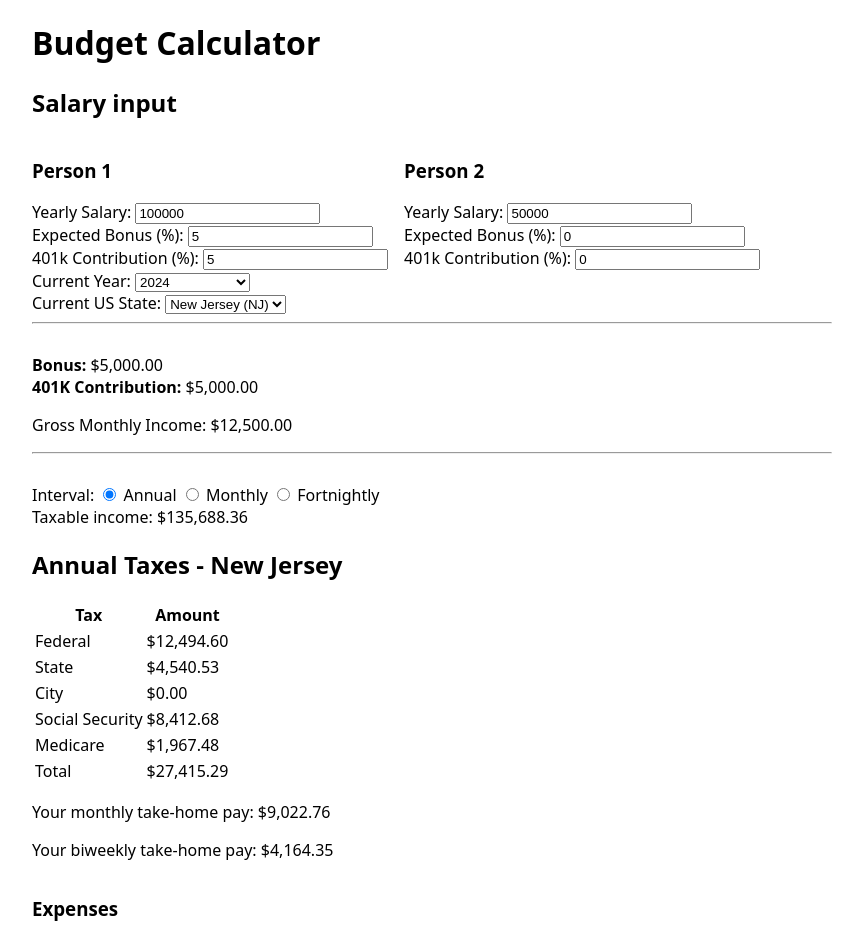
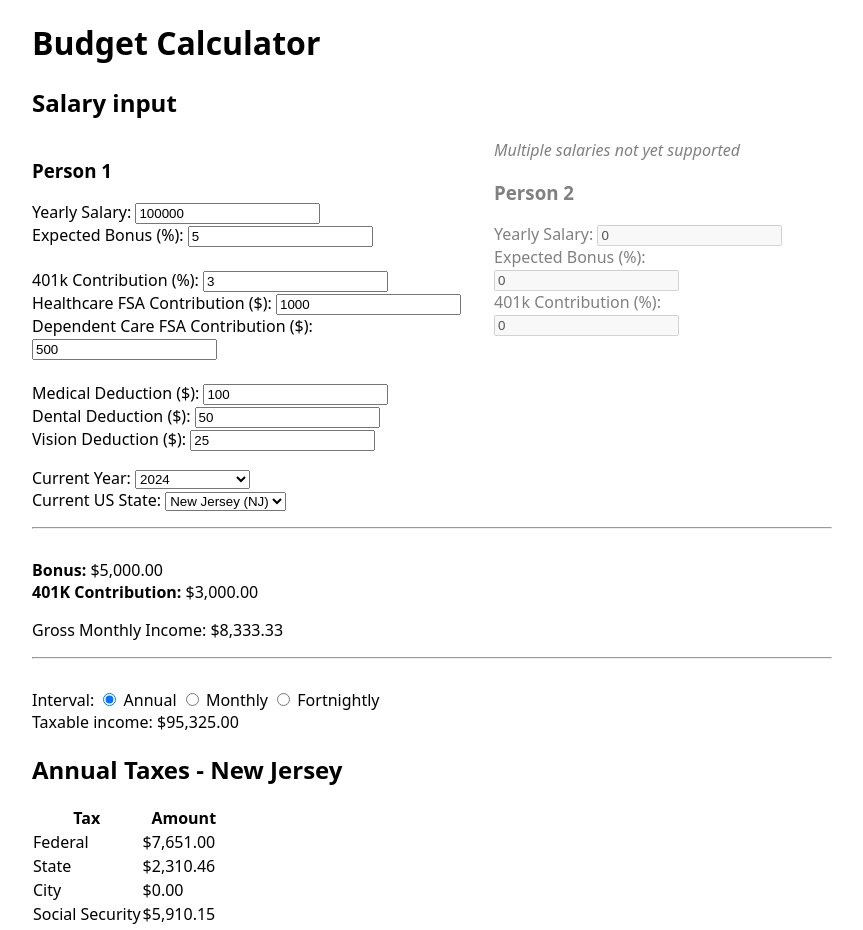
Before and after one commit to rafistrauss/budget, a SvelteKit app: page / in a window 1280 px wide. Shown: the top 930 px of the page, without its empty margins (208-1071 px from the left). Built offline with nearby package versions, Linux system fonts and the light colour scheme.

Commit message:
Allow configuring medical, dental, and vision

```diff
--- a/src/lib/TaxesByState.svelte
+++ b/src/lib/TaxesByState.svelte
@@ -10,7 +10,7 @@
 	} from '$lib';
 	import TaxesDisplay from './TaxesDisplay.svelte';
 
-	export let currentYear = "2023",
+	export let currentYear = '2023',
 		currentState = 'New York',
 		taxableIncome,
 		/** @type {number} */
@@ -27,8 +27,13 @@
 		 * @type {number}
 		 */
 		dependent_care_fsa_contribution,
-
-		interval;
+		interval,
+		/** @type {number} */
+		monthlyMedicalContribution = 0,
+		/** @type {number} */
+		monthlyDentalContribution = 0,
+		/** @type {number} */
+		monthlyVisionContribution = 0;
 
 	let yearlyBonus;
 	/**
@@ -49,15 +54,10 @@
 		/** @type {number}*/
 		yearlyHealthcareFSAContribution,
 		/** @type {number} */
-		yearlyDependentCareFSAContribution,
-		/** @type {number} */
-		monthlyMedicalContribution = 371.36,
-		/** @type {number} */
-		monthlyDentalContribution = 25.64,
-		/** @type {number} */
-		monthlyVisionContribution = 3.97;
+		yearlyDependentCareFSAContribution;
 	let monthlyTakeHome = 0;
 	let biweeklyTakeHome = 0;
+	let annualTakeHome = 0;
 	/**
 	 * @type {{ rates: import("$lib").TaxRate[]; }}
 	 */
@@ -101,26 +101,19 @@
 		socialSecurityTaxAmount = calculateTax(taxableIncome, socialSecurityTaxRates[currentYear]);
 		medicareTaxAmount = calculateTax(taxableIncome, medicareTaxRates);
 
-		monthlyTakeHome =
-			(taxableIncome -
+		annualTakeHome =
+			taxableIncome -
 			stateTaxAmount -
 			federalTaxAmount -
 			cityTaxAmount -
 			socialSecurityTaxAmount -
-				medicareTaxAmount) /
-			12;
+			medicareTaxAmount;
 
-		biweeklyTakeHome =
-			(taxableIncome -
-				stateTaxAmount -
-				federalTaxAmount -
-				cityTaxAmount -
-				socialSecurityTaxAmount -
-				medicareTaxAmount) /
-			26;
+		monthlyTakeHome = annualTakeHome / 12;
+
+		biweeklyTakeHome = annualTakeHome / 26;
 	}
 </script>
-
 
 Taxable income: {formatAsCurrency(taxableIncome)}
 
@@ -134,6 +127,10 @@ Taxable income: {formatAsCurrency(taxableIncome)}
 	{currentState}
 />
 
-
-<p>Your monthly take-home pay: {formatAsCurrency(monthlyTakeHome)}</p>
-<p>Your biweekly take-home pay: {formatAsCurrency(biweeklyTakeHome)}</p>
+<p>
+	Your monthly take-home pay: {formatAsCurrency(monthlyTakeHome)}
+	<br />
+	Your biweekly take-home pay: {formatAsCurrency(biweeklyTakeHome)}
+	<br />
+	Your annual take-home pay: {formatAsCurrency(annualTakeHome)}
+</p>
--- a/src/lib/TaxesDisplay.svelte
+++ b/src/lib/TaxesDisplay.svelte
@@ -11,7 +11,7 @@
 		socialSecurityTaxAmount,
 		/** @type {number}*/
 		medicareTaxAmount,
-		/** @type {"annual"|"monthly"|"biweekly"}*/
+		/** @type {"annual"|"monthly"|"fortnightly"}*/
 		interval,
 		/** @type {string}*/
 		currentState
@@ -63,7 +63,7 @@
 					displaySocialSecurityTaxAmount +
 					displayMedicareTaxAmount;
 				break;
-			case 'biweekly':
+			case 'fortnightly':
 				displayStateTaxAmount = stateTaxAmount / 26;
 				displayFederalTaxAmount = federalTaxAmount / 26;
 				displayCityTaxAmount = cityTaxAmount / 26;
@@ -85,7 +85,7 @@
 
 <h2 style="text-transform: capitalize;">{interval} Taxes - {currentState}</h2>
 
-<table>
+<table style="border-collapse: collapse;">
 	<thead>
 		<tr>
 			<th>Tax</th>
@@ -114,8 +114,8 @@
 			<td>{formatAsCurrency(displayMedicareTaxAmount)}</td>
 		</tr>
 		<tr>
-			<td>Total</td>
-			<td>{formatAsCurrency(displayTotalTaxAmount)}</td>
+			<td style="border-top: 1px solid black; font-weight: bold;">Total</td>
+			<td style="border-top: 1px solid black; font-weight: bold;">{formatAsCurrency(displayTotalTaxAmount)}</td>
 		</tr></tbody
 	>
 </table>
--- a/src/routes/+page.svelte
+++ b/src/routes/+page.svelte
@@ -4,13 +4,16 @@
 	import { formatAsCurrency, safelyGetLocalStorage, safelySetLocalStorage } from '$lib';
 	import TaxesByState from '$lib/TaxesByState.svelte';
 
-	let yearlySalary1 = 100_000;
+	let yearlySalary1 = 100000;
 	let bonusPercentage1 = 5;
-	let _401kContributionPercentage1 = 5;
+	let _401kContributionPercentage1 = 3;
 	let health_care_fsa_contribution = 1000;
-	let dependent_care_fsa_contribution = 1_000;
+	let dependent_care_fsa_contribution = 500;
+	let medical_deduction = 100;
+	let dental_deduction = 50;
+	let vision_deduction = 25;
 
-	let yearlySalary2 = 50000;
+	let yearlySalary2 = 0;
 	let bonusPercentage2 = 0;
 	let _401kContributionPercentage2 = 0;
 	let currentState = 'New Jersey';
@@ -23,8 +26,7 @@
 	 */
 	let expenses = []; // Array to store expenses, each expense will be an object { label: string, amount: number }
 
-	let
-	/** @type {number} */
+	let /** @type {number} */
 		yearlyBonus1,
 		/** @type {number} */
 		yearly401kContribution1,
@@ -82,26 +84,67 @@
 				<input type="number" id="bonusPercentage1" bind:value={bonusPercentage1} />
 
 				<br />
+				<br />
 				<label for="contributionPercentage1">401k Contribution (%):</label>
-			<input type="number" id="contributionPercentage1" bind:value={_401kContributionPercentage1} />
+				<input
+					type="number"
+					id="contributionPercentage1"
+					bind:value={_401kContributionPercentage1}
+				/>
+				<br />
+				<label for="healthCareContribution">Healthcare FSA Contribution ($):</label>
+				<input
+					type="number"
+					id="healthCareContribution"
+					bind:value={health_care_fsa_contribution}
+				/>
+				<br />
+				<label for="dependentCareContribution">Dependent Care FSA Contribution ($):</label>
+				<input
+					type="number"
+					id="dependentCareContribution"
+					bind:value={dependent_care_fsa_contribution}
+				/>
+				<br />
+				<br />
+				<label for="medicalDeduction">Medical Deduction ($):</label>
+				<input type="number" id="medicalDeduction" bind:value={medical_deduction} />
+				<br />
+				<label for="dentalDeduction">Dental Deduction ($):</label>
+				<input type="number" id="dentalDeduction" bind:value={dental_deduction} />
+				<br />
+				<label for="visionDeduction">Vision Deduction ($):</label>
+				<input type="number" id="visionDeduction" bind:value={vision_deduction} />
+				<br />
 			</div>
-		<div>
+			<div style="color: gray;">
+				<em>Multiple salaries not yet supported</em>
 				<h3>Person 2</h3>
 				<label for="yearlySalary2">Yearly Salary:</label>
-			<input type="number" id="yearlySalary2" bind:value={yearlySalary2} />
+				<input disabled="disabled" type="number" id="yearlySalary2" bind:value={yearlySalary2} />
 				<br />
 
 				<label for="bonusPercentage2">Expected Bonus (%):</label>
-			<input type="number" id="bonusPercentage2" bind:value={bonusPercentage2} />
+				<input
+					disabled="disabled"
+					type="number"
+					id="bonusPercentage2"
+					bind:value={bonusPercentage2}
+				/>
 
 				<br />
 				<label for="contributionPercentage2">401k Contribution (%):</label>
-			<input type="number" id="contributionPercentage2" bind:value={_401kContributionPercentage2} />
+				<input
+					disabled="disabled"
+					type="number"
+					id="contributionPercentage2"
+					bind:value={_401kContributionPercentage2}
+				/>
 			</div>
 		</div>
-
 	</section>
 
+	<p>
 		<label for="currentYear">Current Year:</label>
 		<select id="currentYear" bind:value={currentYear}>
 			<option value="">-- Select Year --</option>
@@ -118,13 +161,16 @@
 			<option value="New Jersey">New Jersey (NJ)</option>
 			<!-- Add options for other states if needed -->
 		</select>
+	</p>
 
 	<hr />
 
-	<br /><b>Bonus:</b> {formatAsCurrency(yearlyBonus1)}
-	<br /><b>401K Contribution:</b> {formatAsCurrency(yearly401kContribution1)}
+	<br /><b>Bonus:</b>
+	{formatAsCurrency(yearlyBonus1)}
+	<br /><b>401K Contribution:</b>
+	{formatAsCurrency(yearly401kContribution1)}
 
-<p>	Gross Monthly Income: {formatAsCurrency((yearlySalary1 / 12) + (yearlySalary2 / 12))}</p>
+	<p>Gross Monthly Income: {formatAsCurrency(yearlySalary1 / 12 + yearlySalary2 / 12)}</p>
 	<hr />
 
 	<!-- Gross monthly income -->
@@ -177,6 +223,9 @@
 				yearlySalary={yearlySalary1 + yearlySalary2}
 				contributionPercentage={_401kContributionPercentage1 + _401kContributionPercentage2}
 				{interval}
+				monthlyDentalContribution={dental_deduction / 12}
+				monthlyMedicalContribution={medical_deduction / 12}
+				monthlyVisionContribution={vision_deduction / 12}
 			/>
 		</div>
 		<!-- <div>
@@ -190,7 +239,7 @@
 			/>
 		</div> -->
 	</div>
-	<section>
+	<section style="display: none;">
 		<h3>Expenses</h3>
 		<button on:click={addExpense}>Add Expense</button>
 
@@ -208,7 +257,8 @@
 	main {
 		max-width: 800px;
 		margin: 0 auto;
-		font-family: system-ui, -apple-system, BlinkMacSystemFont, 'Segoe UI', Roboto, Oxygen, Ubuntu, Cantarell, 'Open Sans', 'Helvetica Neue', sans-serif;
+		font-family: system-ui, -apple-system, BlinkMacSystemFont, 'Segoe UI', Roboto, Oxygen, Ubuntu,
+			Cantarell, 'Open Sans', 'Helvetica Neue', sans-serif;
 	}
 
 	.interval {
```
Lines whose indentation alone changed are shown as unchanged.
